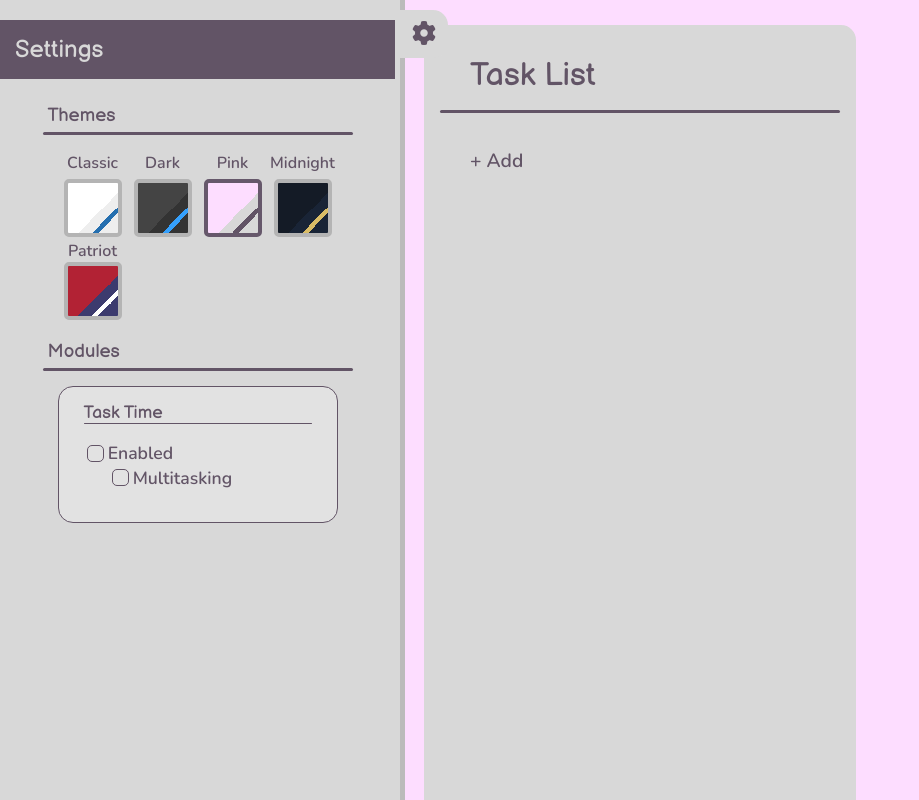
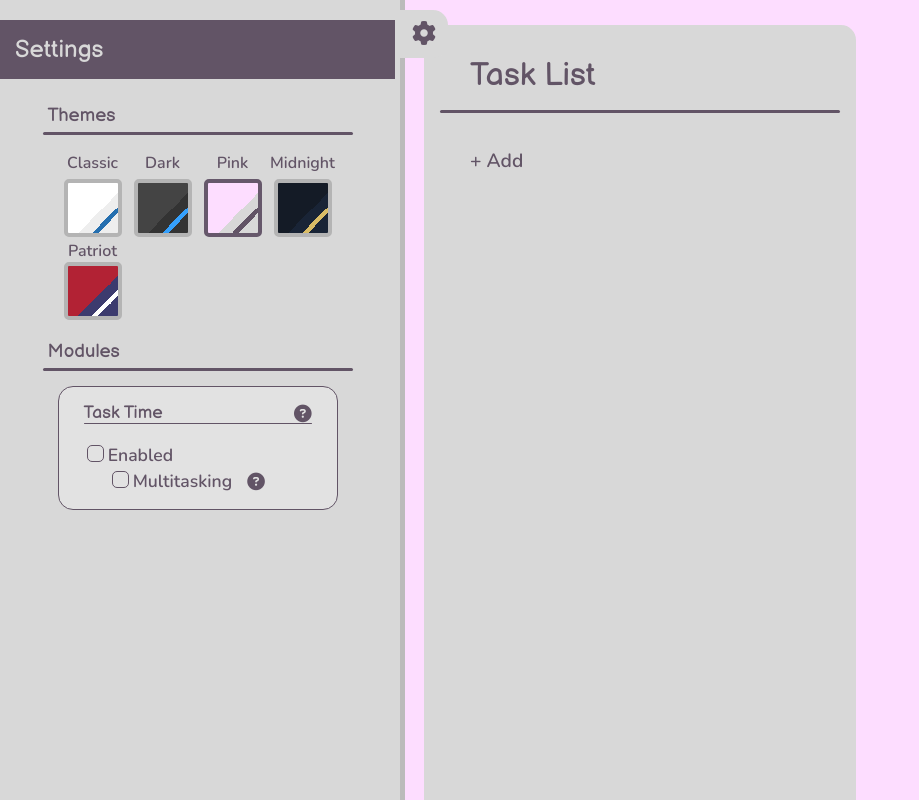
Before and after one commit to Wh1teNinja/TaskList, a React (Create React App) app: page / in a window 1280 px wide. Both pictures are taken after a click on the button 29 px from the left and 34 px from the top of the page. Shown: the whole page, without its empty margins (0-919 px from the left). Built offline with nearby package versions, Linux system fonts and the light colour scheme.

Commit message:
Added multitasking timer parameter support, added tooltip component for params

```diff
--- a/src/ModulesContext.js
+++ b/src/ModulesContext.js
@@ -1,4 +1,4 @@
-import React from 'react';
+import React from "react";
 
 export const ModulesContext = React.createContext({
   taskTime: {
--- a/src/components/App.css
+++ b/src/components/App.css
@@ -172,6 +172,10 @@ p, li, span, button {
   align-items: center;
 }
 
+.jsp {
+  justify-content: space-between;
+}
+
 .line {
   display: block;
   border-radius: 15px;
@@ -188,6 +192,7 @@ p, li, span, button {
   font-size: 0.7em;
 
   margin: 0.3em;
+  margin-bottom: 0.45em;
   text-align: center;
   line-height: 1.35em;
 
@@ -427,7 +432,7 @@ p, li, span, button {
   margin: 15px;
 }
 
-.module-params > h4 {
+.module-params h4 {
   margin: 0;
 }
 
@@ -438,8 +443,36 @@ p, li, span, button {
 .param-list {
   list-style: none;
   padding-left: 25px;
+  margin-block-end: 0;
 }
 
 .param-list li {
   display: flex;
+  align-items: center;
 }
+
+.more-info {
+  position: relative;
+  height: 1.2em;
+  width: 1em;
+  font-size: 1em;
+  margin-left: 15px;
+}
+
+.more-info .details {
+  visibility: hidden;
+  font-size: 0.7em;
+  width: 150px;
+  border-radius: 5px;
+  padding: 5px;
+  text-align: center;
+  box-sizing: border-box;
+
+  position: absolute;
+  bottom: 100%;
+  left: calc(-75px + 1em);
+}
+
+.more-info:hover .details {
+  visibility: visible;
+}
--- a/src/components/App.js
+++ b/src/components/App.js
@@ -17,8 +17,8 @@ function App() {
   }, [theme]);
 
   // Hooks to get set and save modules parameters
-  const [ModulesParams, setModulesParams] = useState(
-    JSON.parse(window.localStorage.getItem("ModulesParams")) || {
+  const [params, setParams] = useState(
+    JSON.parse(window.localStorage.getItem("params")) || {
       taskTime: {
         enabled: false,
         multitasking: {
@@ -28,11 +28,8 @@ function App() {
     }
   );
   useEffect(() => {
-    window.localStorage.setItem(
-      "ModulesParams",
-      JSON.stringify(ModulesParams)
-    );
-  }, [ModulesParams]);
+    window.localStorage.setItem("params", JSON.stringify(params));
+  }, [params]);
   //================================================================
 
   //=========================< Functions >==========================
@@ -43,15 +40,13 @@ function App() {
 
   // fix this and check if it changes everything or only what passed
   const changeTimerParams = (newValues) => {
-    setModulesParams(newValues);
+    setParams(newValues);
   };
 
   //=================================================================
 
   return (
-    <ModulesContext.Provider
-      value={{ params: ModulesParams, changeParams: changeTimerParams }}
-    >
+    <ModulesContext.Provider value={{ params, changeParams: changeTimerParams }}>
       <ThemeContext.Provider value={{ theme, changeTheme }}>
         <div id='app' style={{ backgroundColor: theme.background }}>
           <SettingsBar />
--- a/src/components/ModulesParams.js
+++ b/src/components/ModulesParams.js
@@ -3,6 +3,7 @@ import ModulesContext from "../ModulesContext";
 import ThemeContext from "../ThemeContext";
 import ParamsList from "./ParamsList";
 import Utils from "../utils";
+import Tooltip from './Tooltip';
 
 function ModulesParams(props) {
   return (
@@ -30,7 +31,11 @@ function ModulesParams(props) {
                         border: "1px solid " + theme.text,
                       }}
                     >
-                      <h4>{modulesParamDesc[module].title}</h4>
+                      <div className='flex jsp'>
+                        <h4>{modulesParamDesc[module].title}</h4>
+                          <Tooltip details={modulesParamDesc[module].desc}/>
+
+                      </div>
                       <span
                         className='line'
                         style={{ backgroundColor: theme.text, height: "1px" }}
--- a/src/components/ParamsList.js
+++ b/src/components/ParamsList.js
@@ -1,5 +1,6 @@
 import modulesParamDesc from "../modulesParamDesc.json";
 import CustomCheckbox from "./CustomCheckbox";
+import Tooltip from './Tooltip';
 
 function ParamsList(props) {
   const handleParamOnChange = (params, e) => {
@@ -22,6 +23,7 @@ function ParamsList(props) {
             <label htmlFor={props.module}>
               {modulesParamDesc[props.module] ? "Enabled" : props.paramsDesc.title}
             </label>
+            {modulesParamDesc[props.module] ? "" : <Tooltip details={props.paramsDesc.desc}/>}
           </li>
         );
       } else {
--- a/src/components/Task.js
+++ b/src/components/Task.js
@@ -36,6 +36,10 @@ function Task(props) {
   const checkboxOnChange = () => {
     const changedTask = props.task;
     changedTask.completed = !changedTask.completed;
+    if (changedTask.completed) {
+      changedTask.timer.enabled = false;
+      clearInterval(changedTask.timer.timerID);
+    }
     props.changeTask(changedTask);
   };
 
@@ -60,7 +64,7 @@ function Task(props) {
     props.changeTask(changedTask);
   };
   //-------------------------------------------------------------------
-  const TaskButton = (props) => {
+  const TaskEditButton = (props) => {
     if (!descInput)
       return <i className='fas fa-pen' style={{ color: props.theme.text }}></i>;
     return <i className='fas fa-check' style={{ color: props.theme.text }}></i>;
@@ -145,7 +149,7 @@ function Task(props) {
                 />
                 <TaskDescription task={props.task} theme={theme} />
                 <button className='task-button' onClick={handleOnClickEdit}>
-                  <TaskButton theme={theme} />
+                  <TaskEditButton theme={theme} />
                 </button>
                 <button
                   className='task-button'
@@ -161,6 +165,7 @@ function Task(props) {
                       <TaskTime
                         handleTimerChange={handleTimerChange}
                         timer={props.task.timer}
+                        multitaskingCheck={() => props.multitaskingCheck(props.index)}
                       />
                     );
                 }}
--- a/src/components/TaskList.js
+++ b/src/components/TaskList.js
@@ -1,6 +1,7 @@
-import { useEffect, useState } from "react";
+import { useContext, useEffect, useState, useMemo } from "react";
 import { DragDropContext, Droppable } from "react-beautiful-dnd";
 import ThemeContext from "../ThemeContext";
+import ModulesContext from "../ModulesContext";
 import Task from "./Task";
 import Utils from "../utils";
 
@@ -51,7 +52,7 @@ function TaskList(props) {
   };
 
   //-----------------------------------------------------------------
-  //Drag and drop function
+  // Drag and drop function
   const handleDragEnd = (result) => {
     if (result.destination) {
       const changedList = tasks.slice();
@@ -60,6 +61,33 @@ function TaskList(props) {
       setTasks(changedList);
     }
   };
+  //-----------------------------------------------------------------
+  // Task time function
+  //Multitasking check
+  const taskTimeParams = useContext(ModulesContext).params.taskTime;
+  const multitaskingCheck = (changedTaskIndex) => {
+    if (!taskTimeParams.enabled) return;
+    if (taskTimeParams.multitasking.enabled) return;
+
+    stopAllTimers(changedTaskIndex);
+  };
+
+  const stopAllTimers = (exceptionTaskIndex = -1) => {
+    setTasks(
+      tasks.map((task, index) => {
+        if (index !== exceptionTaskIndex && task.timer.enabled) {
+          task.timer.enabled = false;
+          clearInterval(task.timer.timerID);
+        }
+        return task;
+      })
+    );
+  };
+
+  // eslint-disable-next-line
+  useMemo(taskTimeParams.multitasking.enabled ? () => {} : stopAllTimers, [
+    taskTimeParams.multitasking.enabled,
+  ]);
   //=================================================================
 
   return (
@@ -72,7 +100,8 @@ function TaskList(props) {
         >
           <header style={{ color: theme.text }}>
             <h1>Task List</h1>
-          </header><span className='line' style={{ backgroundColor: theme.text }}></span>
+          </header>
+          <span className='line' style={{ backgroundColor: theme.text }}></span>
           <main>
             <DragDropContext onDragEnd={handleDragEnd}>
               <Droppable droppableId='task-list'>
@@ -90,6 +119,9 @@ function TaskList(props) {
                           changeTask={changeTask}
                           task={task}
                           index={index}
+                          multitaskingCheck={
+                            taskTimeParams.enabled && multitaskingCheck
+                          }
                         />
                       );
                     })}
--- a/src/components/TaskTime.js
+++ b/src/components/TaskTime.js
@@ -16,6 +16,7 @@ function TaskTime(props) {
     }
 
     props.handleTimerChange(props.timer);
+    props.multitaskingCheck();
   };
 
   const formattedTime = () => {
--- /dev/null
+++ b/src/components/Tooltip.js
@@ -0,0 +1,21 @@
+import ThemeContext from "../ThemeContext";
+
+function Tooltip(props) {
+  return (
+    <ThemeContext.Consumer>
+      {({ theme }) => (
+        <span className='more-info'>
+          <i className='fas fa-question-circle'></i>
+          <p
+            className='details'
+            style={{ backgroundColor: theme.text, color: theme.listBackground }}
+          >
+            {props.details}
+          </p>
+        </span>
+      )}
+    </ThemeContext.Consumer>
+  );
+}
+
+export default Tooltip;
```
Also changed, not shown: src/ThemeContext.js (line endings or trailing spaces), 1 other file (tests, documents, lock files or other folders).
